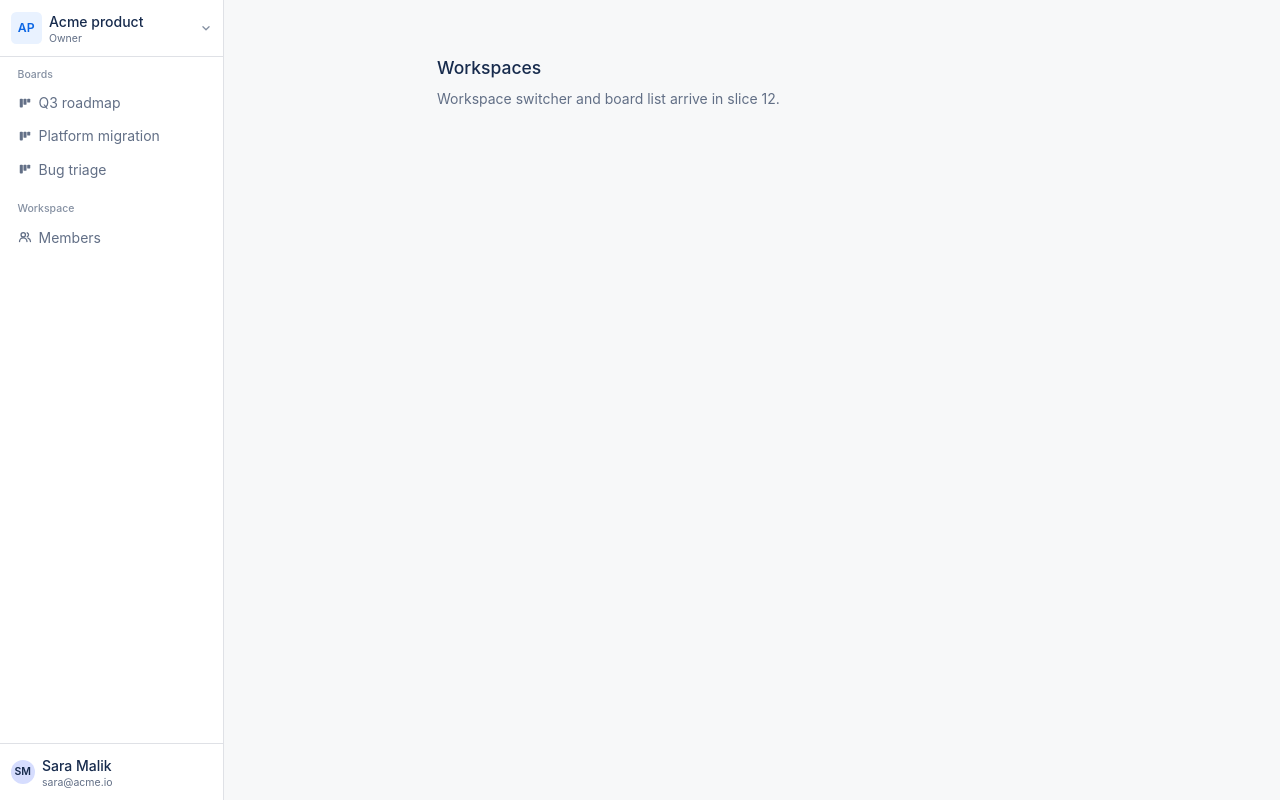
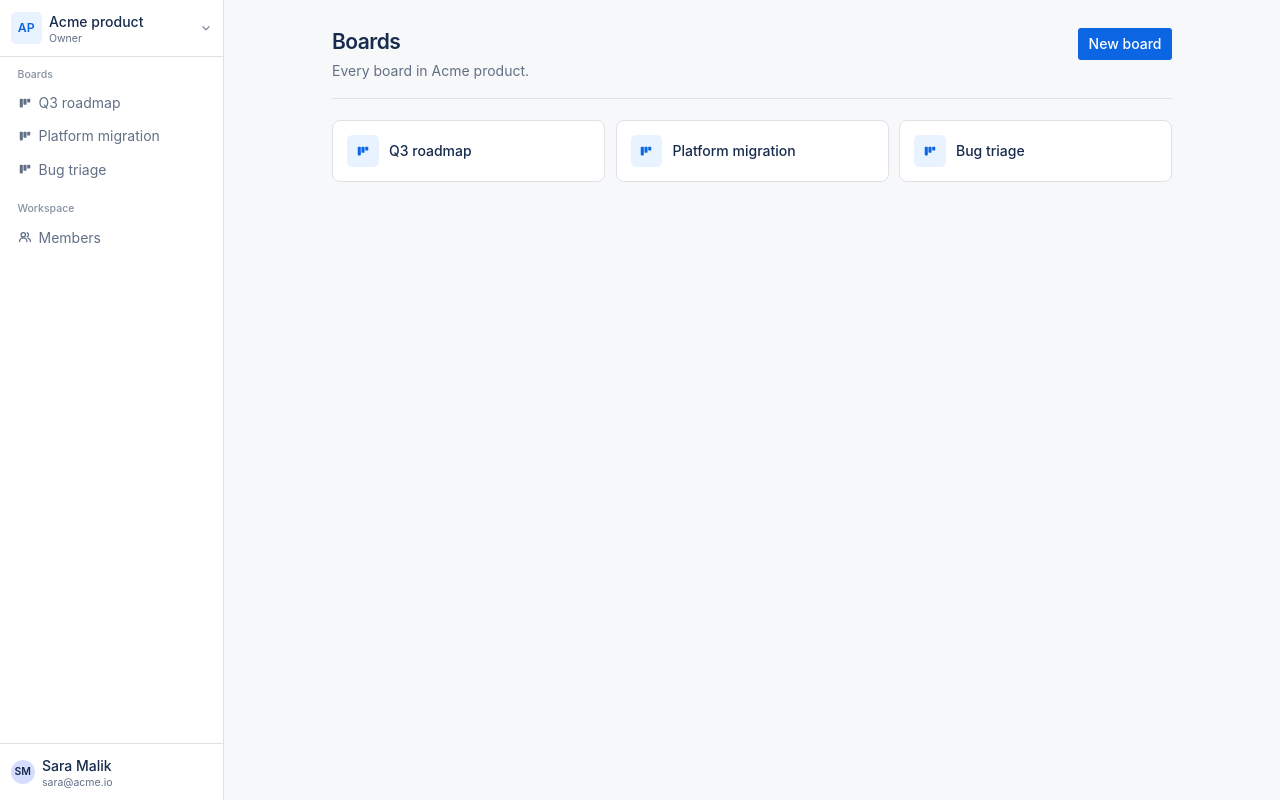
Before and after one commit to AhmedGamall1/KANBAN, a React (Vite) app in the folder web/: page /workspaces/1 in a window 1280 px wide. Built offline with nearby package versions, Linux system fonts and the light colour scheme.

Commit message:
feat(web/boards): add the board list screen

```diff
--- a/web/src/App.tsx
+++ b/web/src/App.tsx
@@ -3,10 +3,10 @@ import PagePlaceholder from "@/components/PagePlaceholder";
 import { workspaces } from "@/data/fixtures";
 import AppLayout from "@/layouts/AppLayout";
 import BoardPage from "@/routes/BoardPage";
+import BoardsPage from "@/routes/BoardsPage";
 import LoginPage from "@/routes/LoginPage";
 import NotFoundPage from "@/routes/NotFoundPage";
 import SignupPage from "@/routes/SignupPage";
-import WorkspacesPage from "@/routes/WorkspacesPage";
 
 export default function App() {
   return (
@@ -20,7 +20,7 @@ export default function App() {
           path="/workspaces"
           element={<Navigate to={`/workspaces/${workspaces[0].id}`} replace />}
         />
-        <Route path="/workspaces/:workspaceId" element={<WorkspacesPage />} />
+        <Route path="/workspaces/:workspaceId" element={<BoardsPage />} />
         <Route
           path="/workspaces/:workspaceId/members"
           element={
--- /dev/null
+++ b/web/src/components/PageHeader.tsx
@@ -0,0 +1,26 @@
+import type { ReactNode } from "react";
+
+interface PageHeaderProps {
+  title: string;
+  description?: string;
+  action?: ReactNode;
+}
+
+export default function PageHeader({
+  title,
+  description,
+  action,
+}: PageHeaderProps) {
+  return (
+    <header className="flex items-start justify-between gap-4 border-b border-line pb-5">
+      <div className="min-w-0">
+        <h1 className="text-2xl font-semibold tracking-tight text-ink">
+          {title}
+        </h1>
+        {description && <p className="mt-1 text-ink-muted">{description}</p>}
+      </div>
+
+      {action}
+    </header>
+  );
+}
--- a/web/src/data/fixtures.ts
+++ b/web/src/data/fixtures.ts
@@ -38,6 +38,7 @@ export const currentUser: User = {
 export const workspaces: Workspace[] = [
   { id: "acme", name: "Acme product", role: "owner" },
   { id: "opensource", name: "Open source", role: "member" },
+  { id: "design", name: "Design guild", role: "viewer" },
 ];
 
 export const boards: Board[] = [
@@ -45,6 +46,8 @@ export const boards: Board[] = [
   { id: "platform", workspaceId: "acme", name: "Platform migration" },
   { id: "triage", workspaceId: "acme", name: "Bug triage" },
   { id: "website", workspaceId: "opensource", name: "Website redesign" },
+  { id: "brand", workspaceId: "design", name: "Brand refresh" },
+  { id: "icons", workspaceId: "design", name: "Icon set" },
 ];
 
 export const members: Member[] = [
--- /dev/null
+++ b/web/src/routes/BoardsPage.tsx
@@ -0,0 +1,68 @@
+import { Link, useParams } from "react-router";
+import PageHeader from "@/components/PageHeader";
+import Button from "@/components/ui/Button";
+import { boards, workspaces } from "@/data/fixtures";
+
+function BoardIcon() {
+  return (
+    <svg
+      className="h-4 w-4"
+      viewBox="0 0 16 16"
+      fill="currentColor"
+      aria-hidden="true"
+    >
+      <rect x="2" y="3" width="3.5" height="10" rx="1" />
+      <rect x="6.25" y="3" width="3.5" height="7" rx="1" />
+      <rect x="10.5" y="3" width="3.5" height="4.5" rx="1" />
+    </svg>
+  );
+}
+
+export default function BoardsPage() {
+  const { workspaceId } = useParams();
+  const workspace =
+    workspaces.find((item) => item.id === workspaceId) ?? workspaces[0];
+  const workspaceBoards = boards.filter(
+    (board) => board.workspaceId === workspace.id,
+  );
+  const canEdit = workspace.role !== "viewer";
+
+  return (
+    <div className="mx-auto max-w-5xl px-8 py-8">
+      <PageHeader
+        title="Boards"
+        description={`Every board in ${workspace.name}.`}
+        action={canEdit ? <Button>New board</Button> : undefined}
+      />
+
+      {workspaceBoards.length === 0 ? (
+        <div className="mt-6 rounded-card border border-dashed border-line-strong px-6 py-12 text-center">
+          <p className="font-medium text-ink">No boards yet</p>
+          <p className="mt-1 text-ink-muted">
+            {canEdit
+              ? "Create the first board to get this workspace moving."
+              : "Nobody has created a board in this workspace yet."}
+          </p>
+        </div>
+      ) : (
+        <ul className="mt-6 grid gap-3 sm:grid-cols-2 lg:grid-cols-3">
+          {workspaceBoards.map((board) => (
+            <li key={board.id}>
+              <Link
+                to={`/boards/${board.id}`}
+                className="flex items-center gap-3 rounded-card border border-line bg-surface p-4 transition-colors hover:border-line-strong hover:bg-subtle"
+              >
+                <span className="flex h-9 w-9 shrink-0 items-center justify-center rounded-md bg-brand-soft text-brand">
+                  <BoardIcon />
+                </span>
+                <span className="min-w-0 flex-1 truncate font-medium text-ink">
+                  {board.name}
+                </span>
+              </Link>
+            </li>
+          ))}
+        </ul>
+      )}
+    </div>
+  );
+}
--- a/web/src/routes/WorkspacesPage.tsx
+++ /dev/null
@@ -1,10 +0,0 @@
-import PagePlaceholder from '@/components/PagePlaceholder'
-
-export default function WorkspacesPage() {
-  return (
-    <PagePlaceholder
-      title="Workspaces"
-      note="Workspace switcher and board list arrive in slice 12."
-    />
-  )
-}
```
